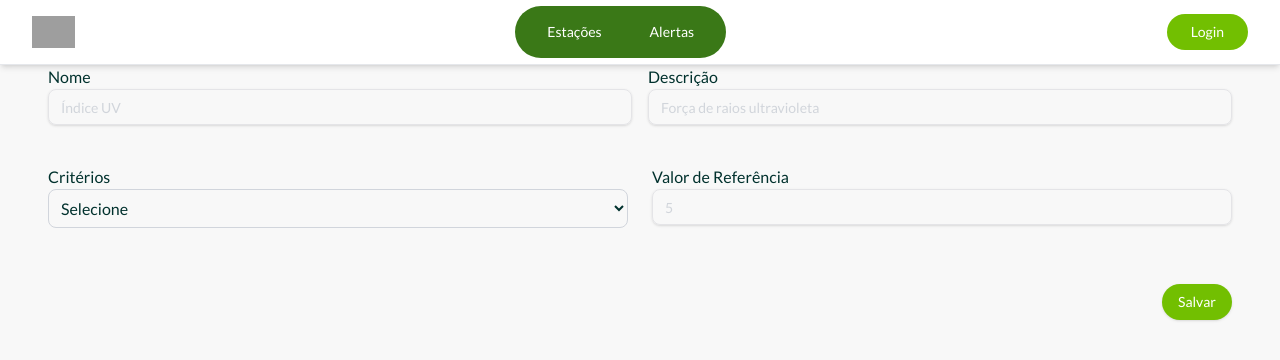
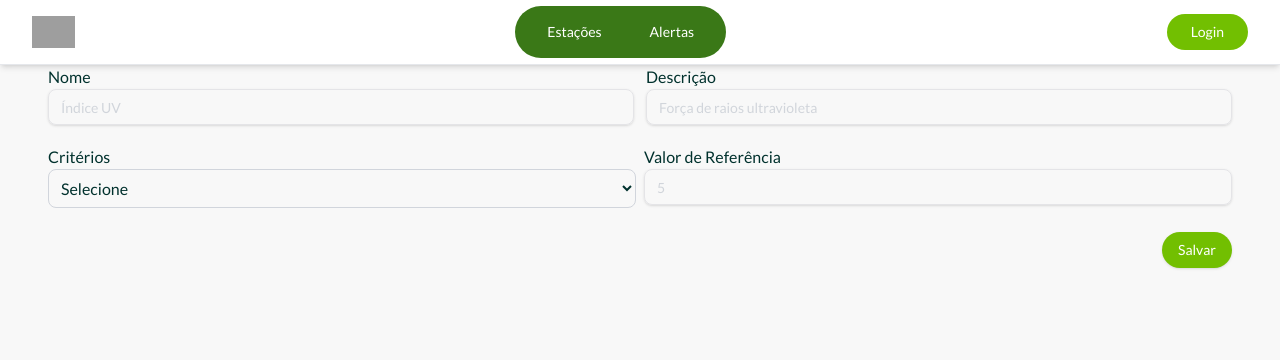
Before and after one commit to SkyFlyTeam/Atmos-frontend, a Next.js app: page /tipo-alerta/components/FormTipoAlerta in a window 1280 px wide. Shown: the top 360 px of the page. Built offline with nearby package versions, Linux system fonts and the light colour scheme; grey boxes are pictures that could not be loaded; a web font is replaced by a local one.

Commit message:
fix: ajustar posicionamento dos inputs de tipo alerta

```diff
--- a/src/pages/tipo-alerta/components/FormTipoAlerta.tsx
+++ b/src/pages/tipo-alerta/components/FormTipoAlerta.tsx
@@ -98,9 +98,9 @@ const FormTipoAlerta = ({ paramData, onClose, onDelete }: FormTipoAlertaProps) =
   };
 
   return (
-    <form onSubmit={handleSubmit(onSubmit)} className="space-y-4 flex flex-col items-end w-full">
-      <div className="w-full space-y-4">
-         <div className="grid grid-cols-1 sm:grid-cols-2 gap-4 pb-6">
+    <form onSubmit={handleSubmit(onSubmit)} className="space-y-1 flex flex-col items-end w-full">
+      <div className="w-full space-y-1">
+         <div className="grid grid-cols-1 sm:grid-cols-2 gap-2 sm:gap-3 pb-0.5">
            <div className="relative">
              <label htmlFor="tipo" className="text-sm md:text-base">Nome</label>
              <Controller
@@ -110,7 +110,7 @@ const FormTipoAlerta = ({ paramData, onClose, onDelete }: FormTipoAlertaProps) =
                  <Input {...field} placeholder="Índice UV" className={errors.tipo ? "border-red-500" : ""} />
                )}
              />
-             {errors.tipo && <span className="text-red-500 text-xs mt-1 block">{errors.tipo?.message}</span>}
+            <div className="text-red-500 text-xs mt-0.5 min-h-[12px]">{errors.tipo?.message}</div>
            </div>
 
            <div className="relative">
@@ -122,11 +122,11 @@ const FormTipoAlerta = ({ paramData, onClose, onDelete }: FormTipoAlertaProps) =
                  <Input {...field} placeholder="Força de raios ultravioleta" className={errors.descricao ? "border-red-500" : ""} />
                )}
              />
-             {errors.descricao && <span className="text-red-500 text-xs mt-1 block">{errors.descricao?.message}</span>}
+            <div className="text-red-500 text-xs mt-0.5 min-h-[12px]">{errors.descricao?.message}</div>
            </div>
         </div>
 
-         <div className={`grid gap-4 sm:gap-6 pb-6 ${selectedCriteria === '1' ? 'grid-cols-1 sm:grid-cols-2 lg:grid-cols-3' : 'grid-cols-1 sm:grid-cols-2'}`}>
+        <div className={`grid gap-1 sm:gap-2 pb-0.5 grid-cols-1 sm:grid-cols-2`}>
           <div className="relative">
             <label htmlFor="criterios" className="text-sm md:text-base whitespace-nowrap">Critérios</label>
             <Controller
@@ -148,7 +148,7 @@ const FormTipoAlerta = ({ paramData, onClose, onDelete }: FormTipoAlertaProps) =
                 </select>
               )}
             />
-             {errors.criterios && <span className="text-red-500 text-xs mt-1 block">{errors.criterios?.message}</span>}
+            <div className="text-red-500 text-xs mt-0.5 min-h-[12px]">{errors.criterios?.message}</div>
           </div>
 
           <div className="relative">
@@ -167,11 +167,11 @@ const FormTipoAlerta = ({ paramData, onClose, onDelete }: FormTipoAlertaProps) =
                 />
               )}
             />
-             {errors.valor_referencia && <span className="text-red-500 text-xs mt-1 block">{errors.valor_referencia?.message}</span>}
+            <div className="text-red-500 text-xs mt-0 min-h-[8px]">{errors.valor_referencia?.message}</div>
           </div>
 
           {selectedCriteria === '1' && (
-             <div className="relative">
+            <div className="relative sm:col-start-2 sm:row-start-2">
               <label
                 htmlFor="segunda_referencia"
                 className="text-sm md:text-base whitespace-nowrap"
@@ -193,9 +193,7 @@ const FormTipoAlerta = ({ paramData, onClose, onDelete }: FormTipoAlertaProps) =
                  />
                  )}
                />
-               {errors.segunda_referencia && (
-                  <span className="text-red-500 text-xs mt-1 block">{errors.segunda_referencia?.message}</span>
-                )}
+              <div className="text-red-500 text-xs mt-0 min-h-[8px]">{errors.segunda_referencia?.message}</div>
             </div>
           )}
         </div>
```
Lines whose indentation alone changed are shown as unchanged.
